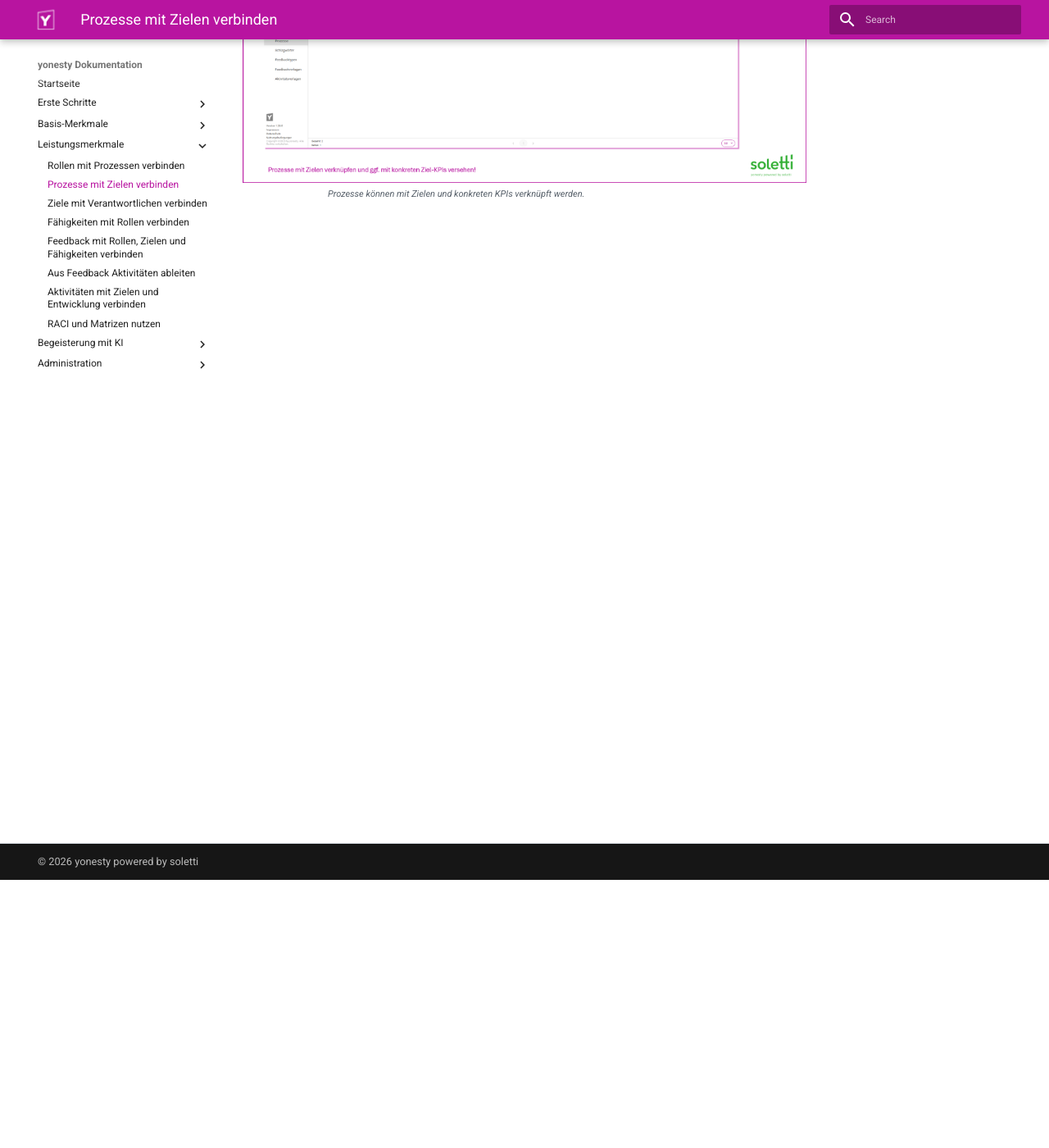
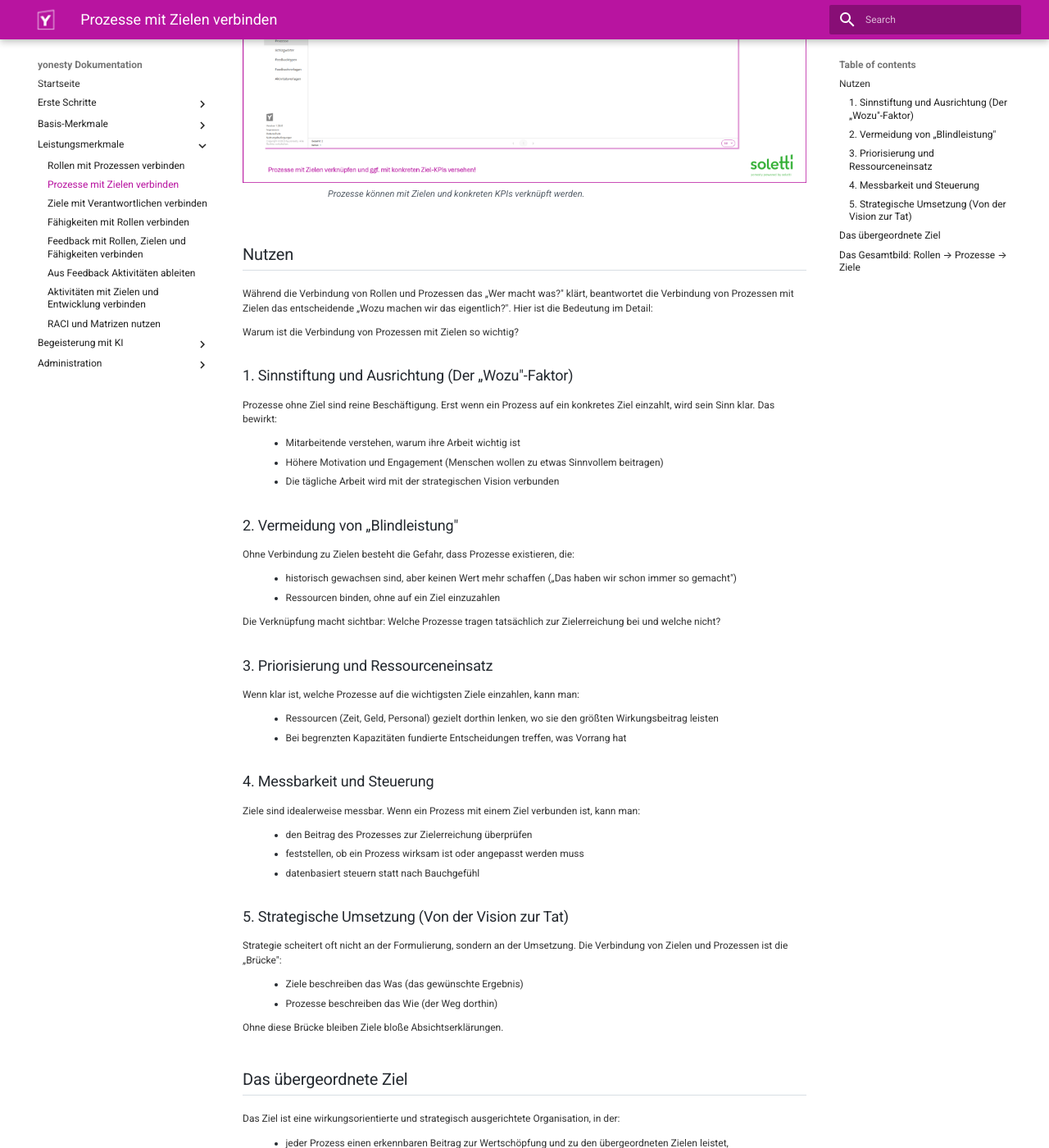
Before and after one commit to ricohaenelsoletti/yonesty, an MkDocs documentation site: the page built from docs/Leistungsmerkmal-Prozesse-mit-Zielen-verbinden.md, in a window 1280 px wide and 1400 px high, scrolled down 327 px. Shown: the whole window at 82% size. Built offline with MkDocs 1.6.1 and Material for MkDocs 9.7.7, drawn with Linux system fonts in a browser that asks for light colours; some of the changed text lies outside the part shown.

Commit message:
Expand benefits of linking processes to goals
Added detailed benefits of connecting processes with goals, emphasizing the importance of alignment, prioritization, and measurable outcomes.

```diff
--- a/docs/Leistungsmerkmal-Prozesse-mit-Zielen-verbinden.md
+++ b/docs/Leistungsmerkmal-Prozesse-mit-Zielen-verbinden.md
@@ -4,3 +4,71 @@
     <img src="/screenshots/yonesty-Prozess-Ziele.png">
     <figcaption>Prozesse können mit Zielen und konkreten KPIs verknüpft werden.</figcaption>
 </figure>
+
+
+## Nutzen
+
+Während die Verbindung von Rollen und Prozessen das „Wer macht was?" klärt, beantwortet die Verbindung von Prozessen mit Zielen das entscheidende „Wozu machen wir das eigentlich?". Hier ist die Bedeutung im Detail:
+
+Warum ist die Verbindung von Prozessen mit Zielen so wichtig?
+
+### 1. Sinnstiftung und Ausrichtung (Der „Wozu"-Faktor)
+Prozesse ohne Ziel sind reine Beschäftigung. Erst wenn ein Prozess auf ein konkretes Ziel einzahlt, wird sein Sinn klar. Das bewirkt:
+
+* Mitarbeitende verstehen, warum ihre Arbeit wichtig ist
+* Höhere Motivation und Engagement (Menschen wollen zu etwas Sinnvollem beitragen)
+* Die tägliche Arbeit wird mit der strategischen Vision verbunden
+
+### 2. Vermeidung von „Blindleistung"
+Ohne Verbindung zu Zielen besteht die Gefahr, dass Prozesse existieren, die:
+
+* historisch gewachsen sind, aber keinen Wert mehr schaffen („Das haben wir schon immer so gemacht")
+* Ressourcen binden, ohne auf ein Ziel einzuzahlen
+
+Die Verknüpfung macht sichtbar: Welche Prozesse tragen tatsächlich zur Zielerreichung bei und welche nicht?
+
+### 3. Priorisierung und Ressourceneinsatz
+Wenn klar ist, welche Prozesse auf die wichtigsten Ziele einzahlen, kann man:
+
+* Ressourcen (Zeit, Geld, Personal) gezielt dorthin lenken, wo sie den größten Wirkungsbeitrag leisten
+* Bei begrenzten Kapazitäten fundierte Entscheidungen treffen, was Vorrang hat
+
+### 4. Messbarkeit und Steuerung
+Ziele sind idealerweise messbar. Wenn ein Prozess mit einem Ziel verbunden ist, kann man:
+
+* den Beitrag des Prozesses zur Zielerreichung überprüfen
+* feststellen, ob ein Prozess wirksam ist oder angepasst werden muss
+* datenbasiert steuern statt nach Bauchgefühl
+
+### 5. Strategische Umsetzung (Von der Vision zur Tat)
+Strategie scheitert oft nicht an der Formulierung, sondern an der Umsetzung. Die Verbindung von Zielen und Prozessen ist die „Brücke":
+
+* Ziele beschreiben das Was (das gewünschte Ergebnis)
+* Prozesse beschreiben das Wie (der Weg dorthin)
+
+Ohne diese Brücke bleiben Ziele bloße Absichtserklärungen.
+
+## Das übergeordnete Ziel
+Das Ziel ist eine wirkungsorientierte und strategisch ausgerichtete Organisation, in der:
+
+* jeder Prozess einen erkennbaren Beitrag zur Wertschöpfung und zu den übergeordneten Zielen leistet,
+* Ressourcen dort eingesetzt werden, wo sie die größte Wirkung entfalten,
+* die Kluft zwischen Strategie (Zielen) und operativem Alltag (Prozessen) geschlossen wird
+* und die Organisation ihren Fortschritt messen und lernend steuern kann.
+
+## Das Gesamtbild: Rollen → Prozesse → Ziele
+Wenn man Rollen, Prozesse und Ziele  zusammen betrachtet, entsteht eine durchgängige Logik:
+
+Rollen (Wer?) → Prozesse (Wie?) → Ziele (Wozu?)
+
+Diese Kette sorgt dafür, dass die richtigen Menschen die richtigen Dinge tun, um die richtigen Ergebnisse zu erreichen. Das ist das Fundament einer transparenten, selbstorganisierten und wirksamen Organisation.
+
+Schauen Sie selbst in yonesty Demo, wie diese Verbindungen aktuell aussehen? Ich könnte zum
+
+Beispiel:
+
+* die bestehenden Ziele und Prozesse anzeigen,
+* analysieren, welche Prozesse bereits mit Zielen verknüpft sind,
+* oder aufdecken, welche Ziele möglicherweise noch keinem Prozess zugeordnet sind (und damit Gefahr laufen, nicht umgesetzt zu werden).
+
+https://demo.yonesty.cloud
```
